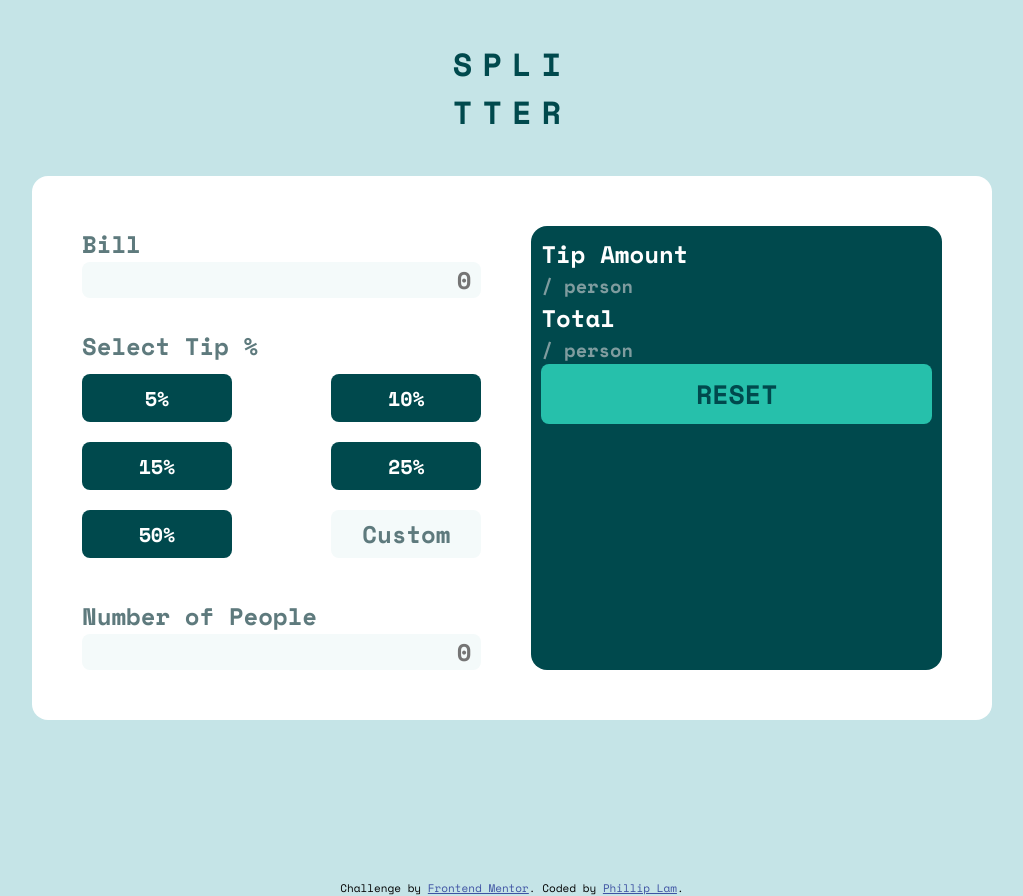
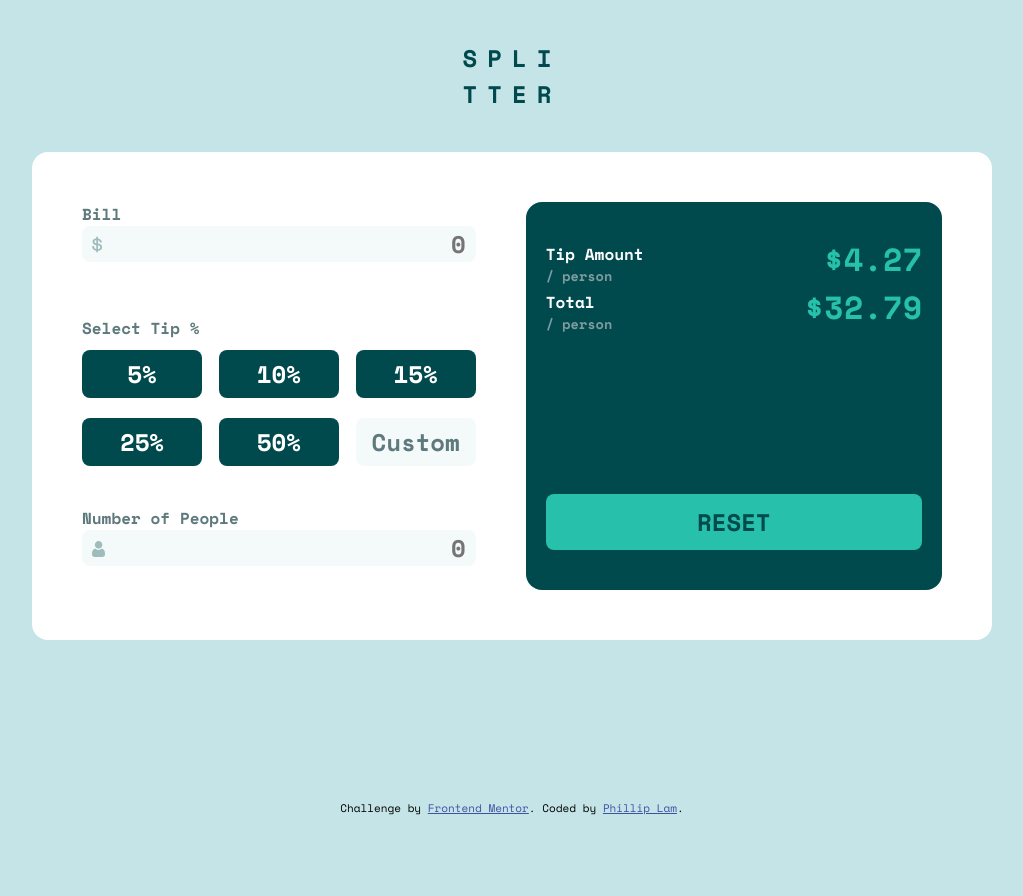
Before and after one commit to philliplam8/tip-calculator-app-challenge, a plain HTML site: page index.html in a window 1280 px wide. Shown: the whole page, without its empty margins (128-1151 px from the left). After the commit the page ends 816 px from the top, so only its background shows below. Drawn offline with nearby package versions, Linux system fonts and the light colour scheme.

Commit message:
Updated alignment/positioning and added svg icons

```diff
--- a/index.html
+++ b/index.html
@@ -27,6 +27,7 @@
       <div class="bill">
         <h2>Bill</h2>
         <input type="text" placeholder="0">
+        <img src="./images/icon-dollar.svg" alt="icon-dollar">
       </div>
 
       <div class="tips">
@@ -54,21 +55,32 @@
       <div class="people">
         <h2>Number of People</h2>
         <input type="text" placeholder="0">
+        <img src="./images/icon-person.svg" alt="icon-person">
       </div>
     </div>
 
     <div class="totals">
-
-      <div class="tip-split">
+      <div class="totals-readonly">
+        <div class="split">
+          <div class="split-label">
             <h2>Tip Amount</h2>
             <h3>/ person</h3>
           </div>
+          <div class="split-amount">
+            <h1>$4.27</h1>
+          </div>
+        </div>
 
-      <div class="total-split">
+        <div class="split">
+          <div class="split-label">
             <h2>Total</h2>
             <h3>/ person</h3>
           </div>
-
+          <div class="split-amount">
+            <h1>$32.79</h1>
+          </div>
+        </div>
+      </div>
       <div class="reset">
         <button>
           <h1>RESET</h1>
--- a/styles.css
+++ b/styles.css
@@ -2,27 +2,35 @@
     margin: 0;
     padding: 0;
     box-sizing: border-box;
+    font-family: "Space Mono", serif;
 }
 
 body, input, button, .custom {
     background: hsl(185, 41%, 84%);
-    font-family: "Space Mono", serif;
 }
 
 input {
     border: none;
     border-radius: 0.5rem;
     width: 100%;
+    padding-right: 10px;
     text-align: right;
     font-size: 24px;
+    font-weight: 700;
     color: hsl(183, 100%, 15%);
     outline-color: hsl(172, 67%, 45%);
-    ;
-    font-weight: 700;
-    padding-right: 10px;
+}
+
+h2 {
+    font-size: 1rem;
+}
+
+h3 {
+    font-size: 0.85rem;
 }
 
 .title {
+    font-size: 0.75rem;
     color: hsl(183, 100%, 15%);
     letter-spacing: 10px;
     text-align: center;
@@ -59,6 +67,12 @@ main input {
     margin: 25px;
 }
 
+.bill img, .people img{
+    position: relative;
+    bottom: 27px;
+    left: 10px;
+}
+
 .tips {
     width: 100%;
     margin: 30px 0;
@@ -72,6 +86,10 @@ main input {
     /* box-sizing: border-box; */
 }
 
+.tip-buttons h2 {
+    font-size: 1.5rem;
+}
+
 .tip {
     border: none;
     border-radius: 0.5rem;
@@ -80,11 +98,11 @@ main input {
     text-align: center;
     flex: 1;
     flex-basis: 50%;
-    padding: 0 10px;
-    max-width: 150px;
+    max-width: 120px;
     height: 3rem;
     margin: 10px 0;
-    /* justify-content: space-between; */
+    padding: 0 10px;
+    justify-content: space-between;
 }
 
 .tip:hover, .reset button:hover {
@@ -118,17 +136,34 @@ main input {
     border-radius: 1rem;
     width: 100%;
     margin: 25px;
-    padding: 10px;
-    ;
+    padding: 40px 20px;
+    display: flex;
+    flex-direction: column;
+    justify-content: space-between;
 }
 
 .totals h3 {
     color: hsl(184, 14%, 56%);
 }
 
+.split {
+    display: flex;
+    justify-content: space-between;
+
+}
+
+.split-amount {
+    color: hsl(172, 67%, 45%);
+    font-size: 1rem;
+    position: relative;
+    bottom: 7px;
+    text-align: right;
+}
+
 .reset button {
     background: hsl(172, 67%, 45%);
     color: hsl(183, 100%, 15%);
+    font-size: 0.75rem;
     border: none;
     border-radius: 0.5rem;
     width: 100%;
```
Lines whose indentation alone changed are shown as unchanged.
